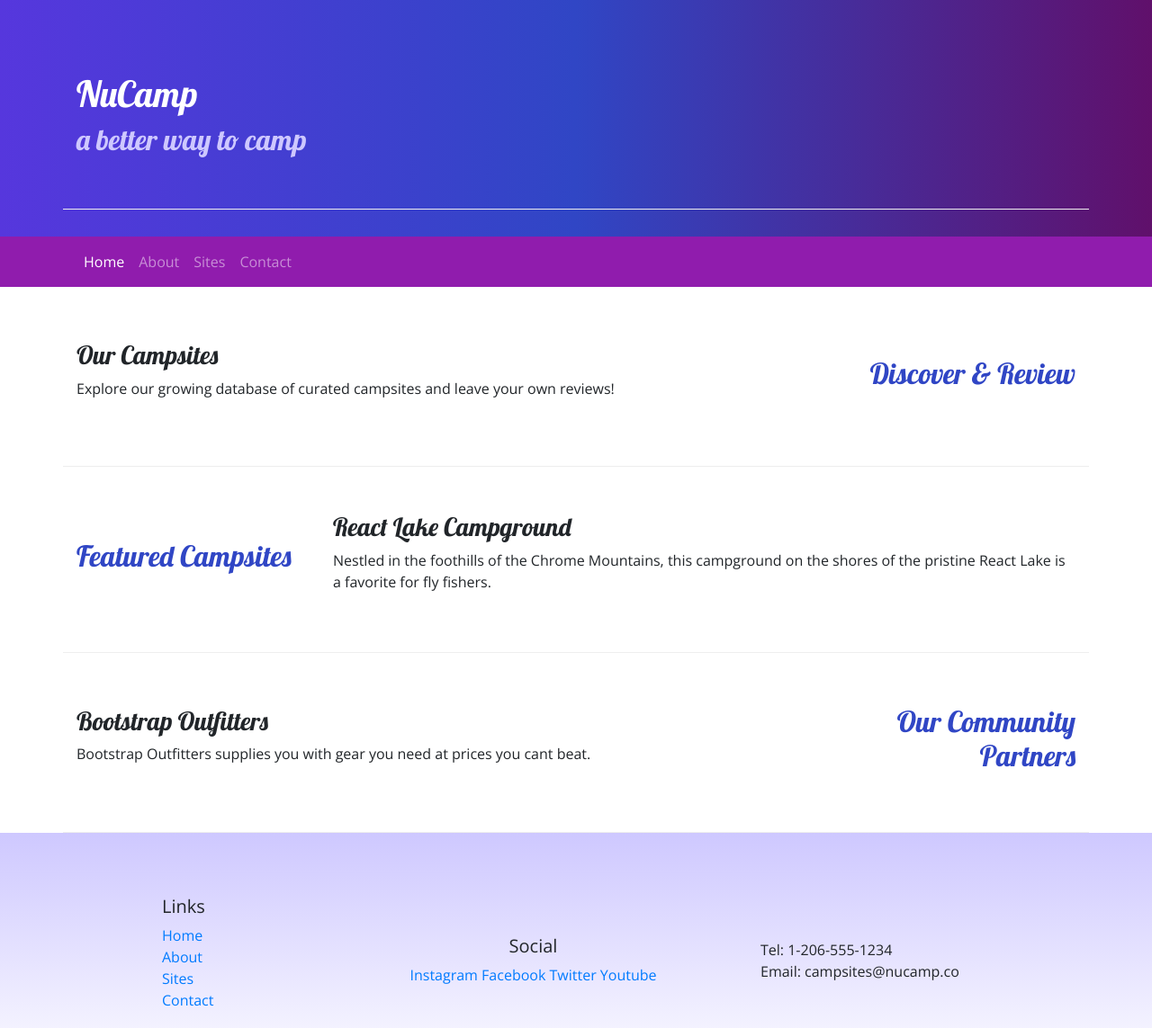
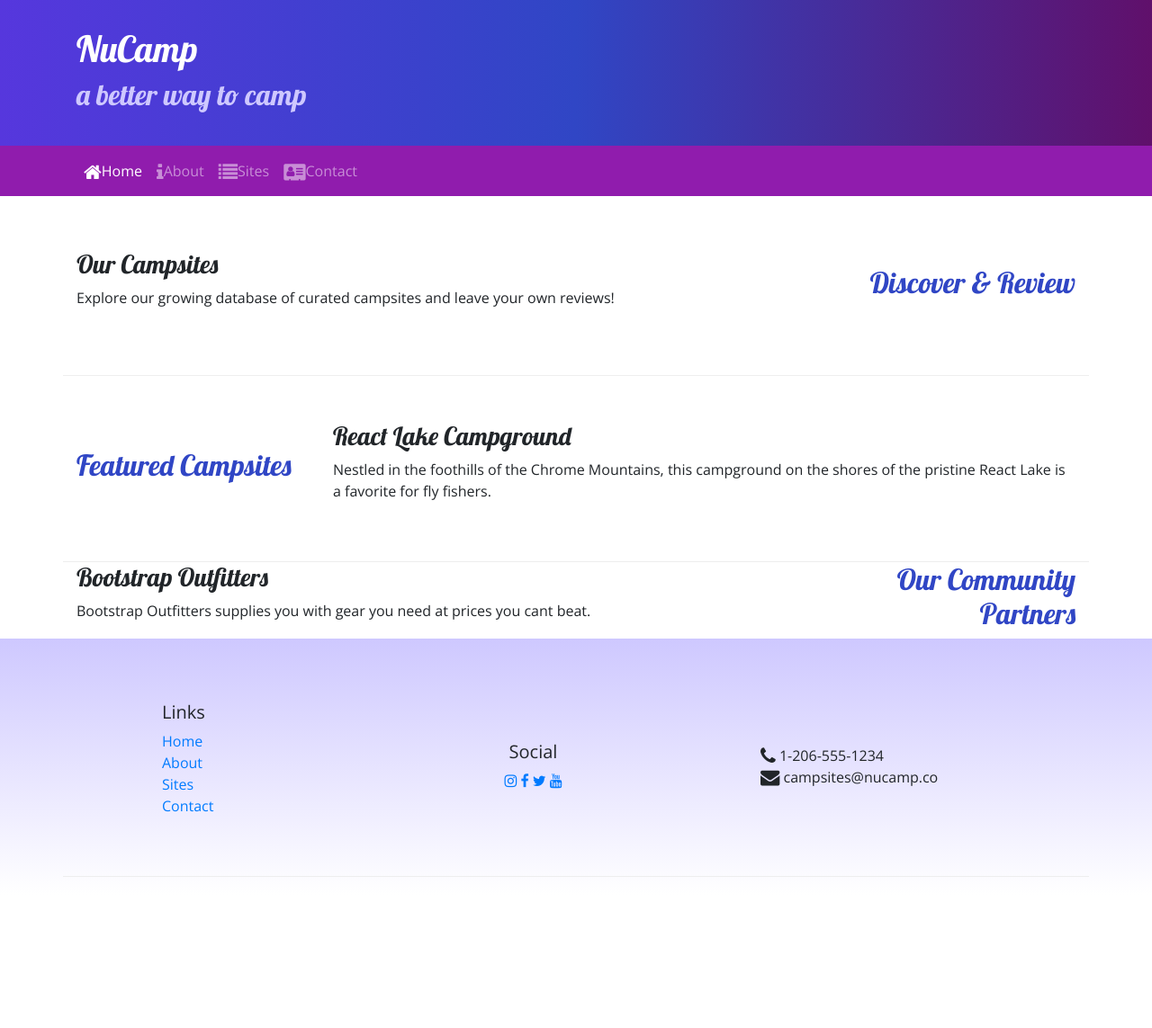
Before and after one commit to CaramelLatte/FakeNucampSite, a website: page index.html in a window 1280 px wide. Shown: the top 1143 px of the page at 90% size. After the commit the page ends 995 px from the top, so only its background shows below. Drawn offline with nearby package versions, Linux system fonts and the light colour scheme.

Commit message:
Fonts and icons

```diff
--- a/aboutus.html
+++ b/aboutus.html
@@ -5,6 +5,7 @@
     <meta charset="utf-8" />
     <meta name="viewport" content="width=device-width, initial-scale=1" />
     <link rel="stylesheet" href="node_modules/bootstrap/dist/css/bootstrap.min.css" />
+    <link rel="stylesheet" href="node_modules/font-awesome/css/font-awesome.min.css" />
     <link rel="stylesheet" href="http://fonts.googleapis.com/css?family=Lobster|Open+Sans" />
     <link rel="stylesheet" href="css/styles.css" />
     <title>NuCamp: A Better Way To Camp</title>
@@ -30,10 +31,10 @@
         </button>
             <div class="collapse navbar-collapse" id="nucampNavbar">
                 <ul class="navbar-nav">
-                    <li class="nav-item"><a class="nav-link" href="index.html">Home</a></li>
-                    <li class="nav-item active"><a class="nav-link" href="aboutus.html">About</a></li>
-                    <li class="nav-item"><a class="nav-link" href="#">Sites</a></li>
-                    <li class="nav-item"><a class="nav-link" href="#">Contact</a></li>
+                    <li class="nav-item"><a class="nav-link" href="index.html"><i class="fa fa-home fa-lg"></i>Home</a></li>
+                    <li class="nav-item active"><a class="nav-link" href="aboutus.html"><i class="fa fa-info fa-lg"></i>About</a></li>
+                    <li class="nav-item"><a class="nav-link" href="#"><i class="fa fa-lg fa-list"></i>Sites</a></li>
+                    <li class="nav-item"><a class="nav-link" href="#"><i class="fa fa-lg fa-address-card"></i>Contact</a></li>
                 </ul>
             </div>
         </div>
@@ -52,7 +53,7 @@
 
     <div class="container">
         <div class="row">
-            <div class="col-12">
+            <div class="col">
                 <h2>About Us</h2>
                 <hr />
             </div>
@@ -67,7 +68,7 @@
         </div>
 
         <div class="row row-content">
-            <div class="">
+            <div class="col">
                 <h3>Community Partners</h3>
                 <h4>Bootstrap Outfitters <small>Outdoor Gear Specialists</small></h4>
                 <p class="d-none d-sm-block">Bootstrap Outfitters supplies you with the gear you need at prices you can't beat.</p>
@@ -95,13 +96,13 @@
                 </div>
                 <div class="col-6 col-sm-5 text-center">
                     <h5>Social</h5>
-                    <a href="http://instagram.com/">Instagram</a>
-                    <a href="http://facebook.com/">Facebook</a>
-                    <a href="http://twitter.com/">Twitter</a>
-                    <a href="http://youtube.com/">YouTube</a>
+                    <a href="http://instagram.com/"><i class="fa fa-instagram"></i></a>
+                    <a href="http://facebook.com/"><i class="fa fa-facebook"></i></a>
+                    <a href="http://twitter.com/"><i class="fa fa-twitter"></i></a>
+                    <a href="http://youtube.com/"><i class="fa fa-youtube"></i></a>
                 </div>
                 <div class="col-sm-4 text-center">
-                    Tel: 1-206-555-1234<br /> Email: campsites@nucamp.co
+                    <i class="fa fa-lg fa-phone"></i> 1-206-555-1234<br /> <i class="fa fa-lg fa-envelope"></i> campsites@nucamp.co
                 </div>
             </div>
         </div>
--- a/index.html
+++ b/index.html
@@ -5,15 +5,16 @@
     <meta charset="UTF-8">
     <meta name="viewport" content="width=device-width, initial-scale=1.0">
     <link rel="stylesheet" href="node_modules/bootstrap/dist/css/bootstrap.min.css" />
+    <link rel="stylesheet" href="node_modules/font-awesome/css/font-awesome.min.css" />
     <link rel="stylesheet" href="http://fonts.googleapis.com/css?family=Lobster|Open+Sans" />
-    <link rel="stylesheet" href="css/styles.css" />
+    <link rel="stylesheet" href="./css/styles.css" />
     <title>NuCamp: A Better Way To Camp</title>
 </head>
 
 <body>
     <header class="jumbotron jumbotron-fluid">
         <div class="container">
-            <div class="row align-items-center row-content">
+            <div class="row">
                 <div class="col">
                     <h1>NuCamp</h1>
                     <h2>a better way to camp</h2>
@@ -29,10 +30,10 @@
         </button>
             <div class="collapse navbar-collapse" id="nucampNavbar">
                 <ul class="navbar-nav">
-                    <li class="nav-item active"><a class="nav-link" href="#">Home</a></li>
-                    <li class="nav-item"><a class="nav-link" href="aboutus.html">About</a></li>
-                    <li class="nav-item"><a class="nav-link" href="#">Sites</a></li>
-                    <li class="nav-item"><a class="nav-link" href="#">Contact</a></li>
+                    <li class="nav-item active"><a class="nav-link" href="#"><i class="fa fa-home fa-lg"></i>Home</a></li>
+                    <li class="nav-item"><a class="nav-link" href="aboutus.html"><i class="fa fa-info fa-lg"></i>About</a></li>
+                    <li class="nav-item"><a class="nav-link" href="#"><i class="fa fa-list fa-lg"></i>Sites</a></li>
+                    <li class="nav-item"><a class="nav-link" href="#"><i class="fa fa-address-card fa-lg"></i>Contact</a></li>
                 </ul>
             </div>
         </div>
@@ -57,7 +58,7 @@
                 <p class="d-none d-sm-block">Nestled in the foothills of the Chrome Mountains, this campground on the shores of the pristine React Lake is a favorite for fly fishers.</p>
             </div>
         </div>
-        <div class="row align-items-center row-content">
+        <div class="row">
             <div class="col-sm-4  order-sm-last col-md-3">
                 <h2 class="text-sm-right">Our Community Partners</h2>
             </div>
@@ -83,13 +84,13 @@
                 </div>
                 <div class="col-6 col-sm-5 text-center">
                     <h5>Social</h5>
-                    <a href="http://instagram.com/">Instagram</a>
-                    <a href="http://facebook.com/">Facebook</a>
-                    <a href="http://twitter.com/">Twitter</a>
-                    <a href="http://youtube.com/">Youtube</a>
+                    <a href="http://instagram.com/"><i class="fa fa-instagram"></i></a>
+                    <a href="http://facebook.com/"><i class="fa fa-facebook"></i></a>
+                    <a href="http://twitter.com/"><i class="fa fa-twitter"></i></a>
+                    <a href="http://youtube.com/"><i class="fa fa-youtube"></i></a>
                 </div>
                 <div class="col-sm-4">
-                    Tel: 1-206-555-1234 <br> Email: campsites@nucamp.co
+                    <i class="fa fa-phone fa-lg"></i> 1-206-555-1234 <br> <i class="fa fa-envelope fa-lg"></i> campsites@nucamp.co
                 </div>
             </div>
         </div>
--- a/package.json
+++ b/package.json
@@ -15,6 +15,7 @@
   },
   "dependencies": {
     "bootstrap": "^4.5.0",
+    "font-awesome": "^4.7.0",
     "jquery": "^3.5.1",
     "popper.js": "^1.16.1"
   },
```
Also changed, not shown: 1 other file.
